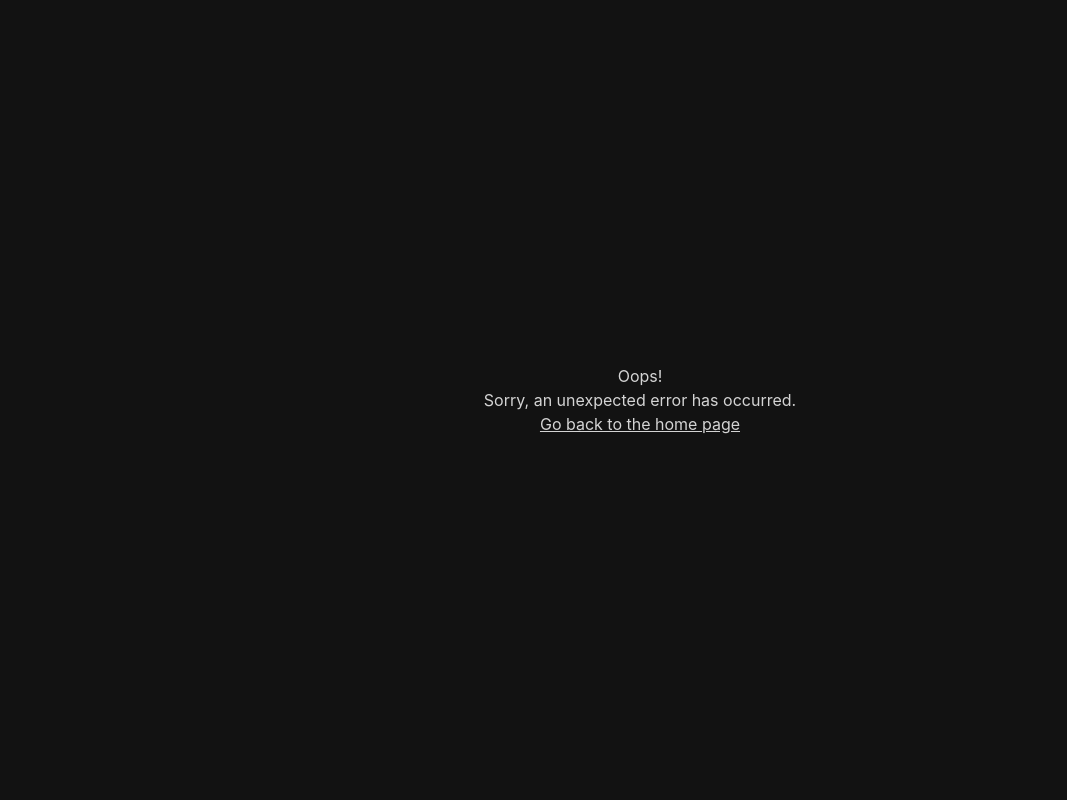
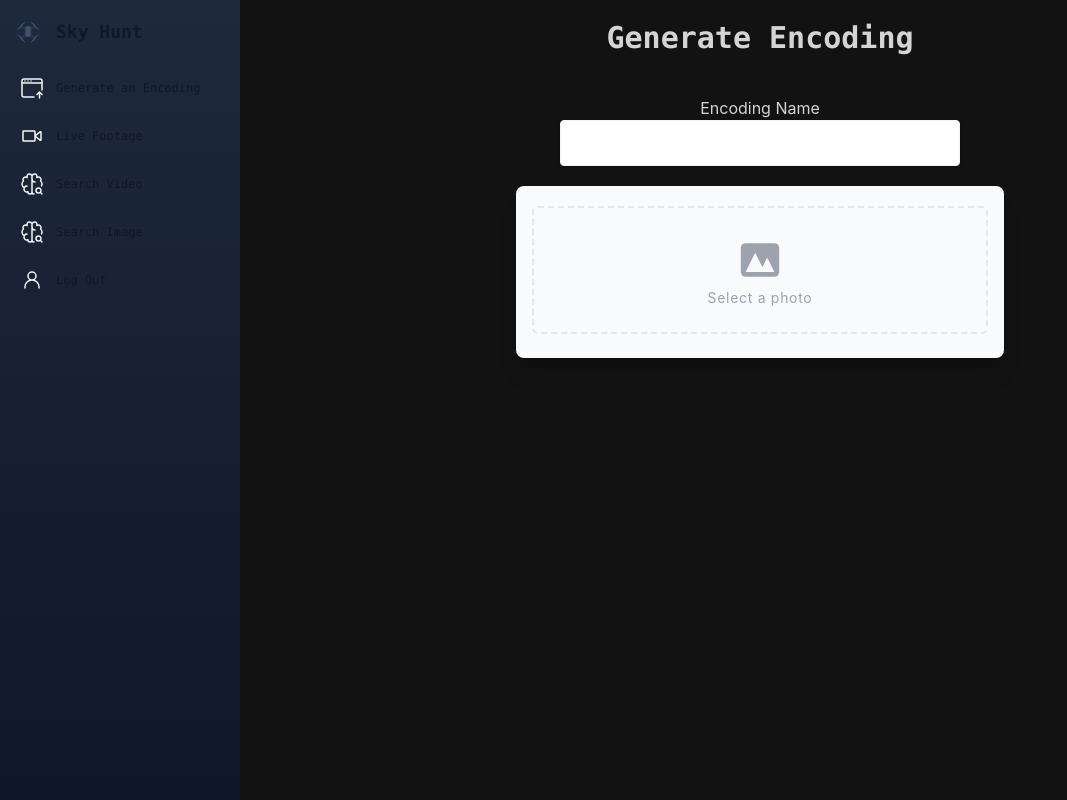
Before and after one commit to CapstoneS01/Web, a React (Vite) app in the folder client/: page /generate-encoding in a window 1280 px wide. Shown: the whole page, without its empty margins (0-1067 px from the left). Built offline with nearby package versions, Linux system fonts and the light colour scheme.

Commit message:
working on encoding page

```diff
--- /dev/null
+++ b/client/src/components/InfoCard.tsx
@@ -0,0 +1,12 @@
+import React from "react";
+
+export const InfoCard = (props: { title: string; value: string }) => {
+  return (
+    <div className="w-72 mx-4 my-2 rounded-lg shadow-lg bg-gray-800 text-white overflow-hidden">
+      <div className="px-4 py-2">
+        <h3 className="text-lg font-medium">{props.title}</h3>
+        <p className="mt-1 text-sm">{props.value}</p>
+      </div>
+    </div>
+  );
+};
--- a/client/src/components/Sidebar.tsx
+++ b/client/src/components/Sidebar.tsx
@@ -23,7 +23,7 @@ export const Sidebar = () => {
             </li>
             <li>
               <a
-                href="#"
+                href="/generate-encoding"
                 className="flex items-center p-2 text-xs font-normal text-gray-900 rounded-lg dark:text-white hover:bg-gray-100 dark:hover:bg-gray-700"
               >
                 <svg
--- a/client/src/main.tsx
+++ b/client/src/main.tsx
@@ -7,6 +7,7 @@ import Login from "./pages/Login";
 import Error from "./pages/Error";
 import Dashboard from "./pages/Dashboard";
 import { LiveFootage } from "./pages/LiveFootage";
+import { GenerateEncoding } from "./pages/GenerateEncoding";
 
 const router = createBrowserRouter([
   {
@@ -29,6 +30,10 @@ const router = createBrowserRouter([
     path: "/live",
     element: <LiveFootage />,
   },
+  {
+    path: "/generate-encoding",
+    element: <GenerateEncoding />,
+  },
 ]);
 
 ReactDOM.createRoot(document.getElementById("root") as HTMLElement).render(
--- a/client/src/pages/Dashboard.tsx
+++ b/client/src/pages/Dashboard.tsx
@@ -29,7 +29,6 @@ const Dashboard = () => {
           <div className="flex-1 text-center font-mono w-full">
             <h1 className="text-3xl font-semibold">Dashboard</h1>
           </div>
-
         </div>
       </div>
     </div>
--- /dev/null
+++ b/client/src/pages/GenerateEncoding.tsx
@@ -0,0 +1,114 @@
+import React from "react";
+import { Sidebar } from "../components/Sidebar";
+
+export const GenerateEncoding = () => {
+  const [encodingName, setEncodingName] = React.useState<string>("");
+  const [files, setFiles] = React.useState<File[]>([]);
+  const [message, setMessage] = React.useState("");
+
+  const handleFile = (e: any) => {
+    const files = e.target.files;
+    const filesArr = Array.prototype.slice.call(files);
+    const filesLength = filesArr.length;
+
+    if (filesLength > 10) {
+      setMessage("You can upload a maximum of 10 images");
+      return;
+    }
+    if (filesLength < 5) {
+      setMessage("You must upload a minimum of 5 images");
+      return;
+    }
+    setMessage("");
+    setFiles(filesArr);
+  };
+
+  const removeImage = (name: string) => {
+    const filteredFiles = files.filter((file) => file.name !== name);
+    setFiles(filteredFiles);
+  };
+
+  return (
+    <div className="w-full">
+      <Sidebar />
+      <div className="ml-60 p-5 flex justify-center items-center">
+        <div className="flex flex-col w-full ">
+          <div className="flex-1 text-center font-mono w-full">
+            <h1 className="text-3xl font-semibold">Generate Encoding</h1>
+          </div>
+          <div className="form-div w-full">
+            <form className="flex flex-col">
+              <div className="flex flex-col mt-10 w-full justify-center items-center">
+                <label htmlFor="name">Encoding Name</label>
+                <input
+                  className="px-3 py-3 placeholder-slate-400 text-slate-700 relative bg-white rounded text-sm border border-slate-100 shadow focus:outline-none focus:ring w-2/5"
+                  type="text"
+                  onChange={(e) => {
+                    setEncodingName(e.target.value);
+                  }}
+                  name="name"
+                  id="name"
+                />
+              </div>
+              <div className="flex justify-center px-3 py-5">
+                <div className="rounded-lg shadow-xl bg-gray-50 md:w-1/2">
+                  <div className="m-4">
+                    <span className="flex justify-center items-center text-[12px] mb-1 text-red-500">
+                      {message}
+                    </span>
+                    <div className="flex items-center justify-center w-full">
+                      <label className="flex cursor-pointer flex-col w-full h-32 border-2 rounded-md border-dashed hover:bg-gray-100 hover:border-gray-300">
+                        <div className="flex flex-col items-center justify-center pt-7">
+                          <svg
+                            xmlns="http://www.w3.org/2000/svg"
+                            className="w-12 h-12 text-gray-400 group-hover:text-gray-600"
+                            viewBox="0 0 20 20"
+                            fill="currentColor"
+                          >
+                            <path
+                              fill-rule="evenodd"
+                              d="M4 3a2 2 0 00-2 2v10a2 2 0 002 2h12a2 2 0 002-2V5a2 2 0 00-2-2H4zm12 12H4l4-8 3 6 2-4 3 6z"
+                              clip-rule="evenodd"
+                            />
+                          </svg>
+                          <p className="pt-1 text-sm tracking-wider text-gray-400 group-hover:text-gray-600">
+                            Select a photo
+                          </p>
+                        </div>
+                        <input
+                          type="file"
+                          onChange={handleFile}
+                          className="opacity-0"
+                          multiple={true}
+                          name="files[]"
+                        />
+                      </label>
+                    </div>
+                    <div className="flex flex-wrap gap-2 mt-2">
+                      {files.map((file, key) => {
+                        return (
+                          <div key={key} className="overflow-hidden relative">
+                            <i
+                              onClick={() => {
+                                removeImage(file.name);
+                              }}
+                              className="mdi mdi-close absolute right-1 hover:text-white cursor-pointer"
+                            ></i>
+                            <img
+                              className="h-20 w-20 rounded-md"
+                              src={URL.createObjectURL(file)}
+                            />
+                          </div>
+                        );
+                      })}
+                    </div>
+                  </div>
+                </div>
+              </div>
+            </form>
+          </div>
+        </div>
+      </div>
+    </div>
+  );
+};
--- a/client/src/pages/LiveFootage.tsx
+++ b/client/src/pages/LiveFootage.tsx
@@ -1,16 +1,6 @@
 import React from "react";
 import { Sidebar } from "../components/Sidebar";
-
-const DroneInfoCard = (props: { title: string; value: string }) => {
-  return (
-    <div className="w-72 mx-4 my-2 rounded-lg shadow-lg bg-gray-800 text-white overflow-hidden">
-      <div className="px-4 py-2">
-        <h3 className="text-lg font-medium">{props.title}</h3>
-        <p className="mt-1 text-sm">{props.value}</p>
-      </div>
-    </div>
-  );
-};
+import { InfoCard } from "../components/InfoCard";
 
 export const LiveFootage = () => {
   return (
@@ -29,14 +19,14 @@ export const LiveFootage = () => {
               loop
             />
           </div>
-          <h2 className="text-2xl font-semibold mb-4">Drone Information</h2>
+          <h2 className="text-2xl font-semibold mb-4">Search Information</h2>
           <div className="flex flex-wrap justify-center">
-            <DroneInfoCard title="Drone Name" value="DJI Tello" />
-            <DroneInfoCard title="Camera Resolution" value="4K" />
-            <DroneInfoCard title="Time Elapsed" value="00:04:23" />
-            <DroneInfoCard title="Battery Level" value="54%" />
-            <DroneInfoCard title="Matches Found" value="3" />
-            <DroneInfoCard title="Encodings Loaded" value="5" />
+            <InfoCard title="Drone Name" value="DJI Tello" />
+            <InfoCard title="Camera Resolution" value="4K" />
+            <InfoCard title="Time Elapsed" value="00:04:23" />
+            <InfoCard title="Battery Level" value="54%" />
+            <InfoCard title="Matches Found" value="3" />
+            <InfoCard title="Encodings Loaded" value="5" />
           </div>
         </div>
       </div>
```
